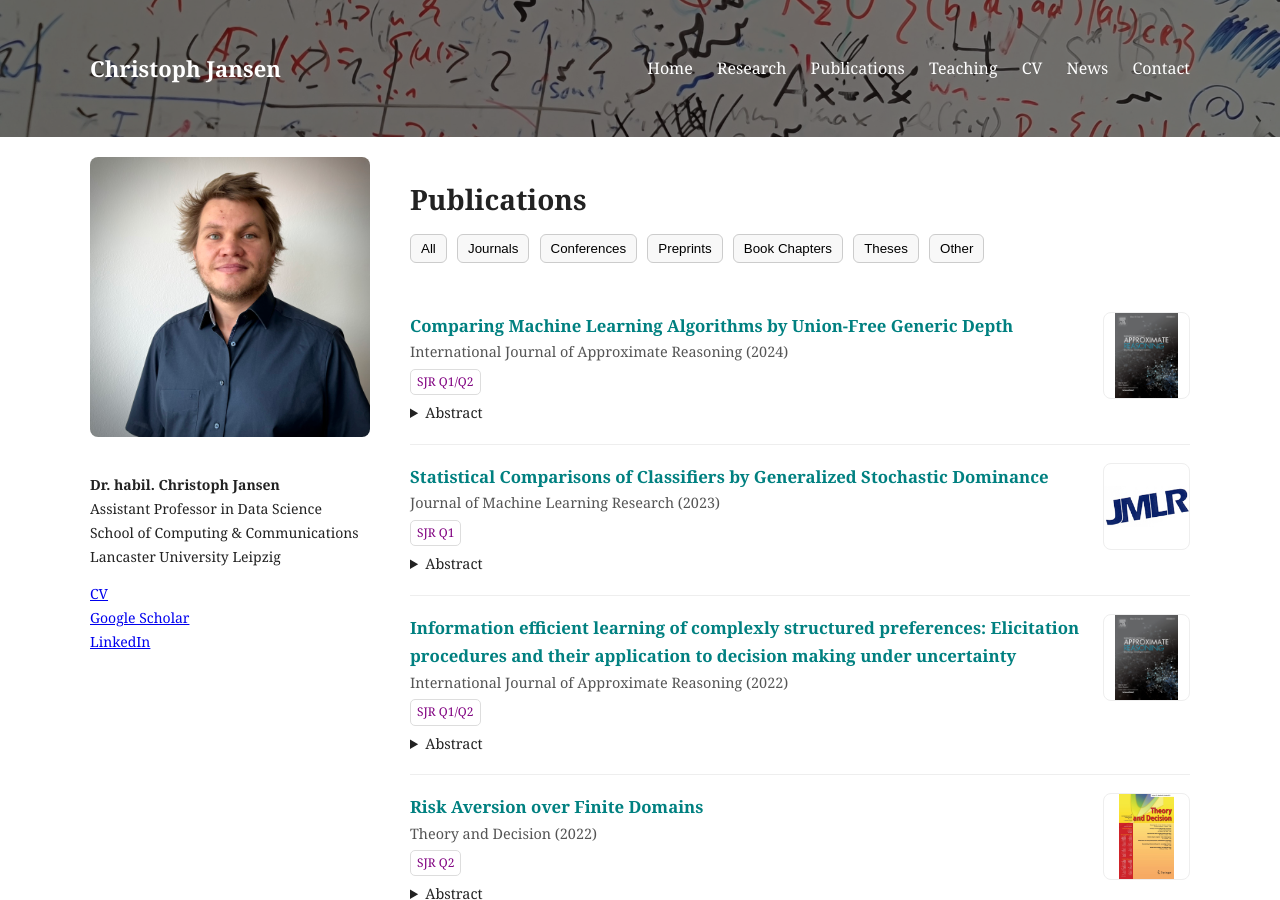
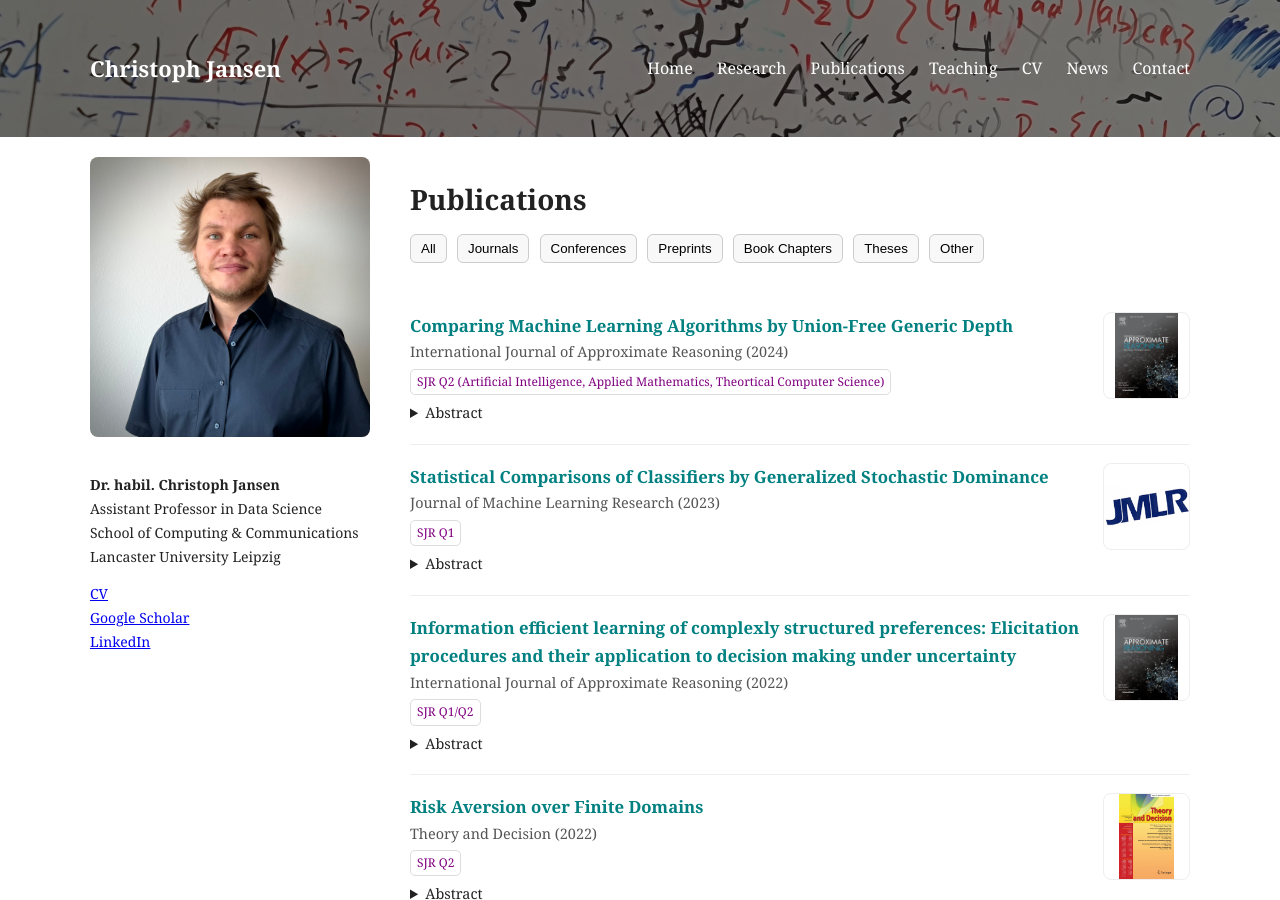
Before and after one commit to jansenc/jansenc.github.io, a Jekyll site: the page built from publications/index.md, in a window 1280 px wide and 900 px high. Built offline with Jekyll 4.4.1, drawn with Linux system fonts in a browser that asks for light colours.

Commit message:
Update index.md

```diff
--- a/publications/index.md
+++ b/publications/index.md
@@ -103,7 +103,7 @@ function filterPubs(type) {
   <div class="pub-left">
     <div class="pub-title"><b><a href="https://doi.org/10.1016/j.ijar.2024.109166" class="paper-link">Comparing Machine Learning Algorithms by Union-Free Generic Depth</a></b></div>
     <div class="pub-meta">International Journal of Approximate Reasoning (2024)</div>
-    <span class="tag">SJR Q1/Q2</span>
+    <span class="tag">SJR Q2 (Artificial Intelligence, Applied Mathematics, Theortical Computer Science)</span>
 
     <details><summary>Abstract</summary>
       We propose a framework for descriptively analyzing sets of partial orders based on the concept of depth functions. Despite intensive studies in linear and metric spaces, there is very little discussion on depth functions for non-standard data types such as partial orders. We introduce an adaptation of the well-known simplicial depth to the set of all partial orders, the union-free generic (ufg) depth. Moreover, we utilize our ufg depth for a comparison of machine learning algorithms based on multidimensional performance measures. Concretely, we provide two examples of classifier comparisons on samples of standard benchmark data sets. Our results demonstrate promisingly the wide variety of different analysis approaches based on ufg methods. Furthermore, the examples outline that our approach differs substantially from existing benchmarking approaches, and thus adds a new perspective to the vivid debate on classifier comparison.
```
